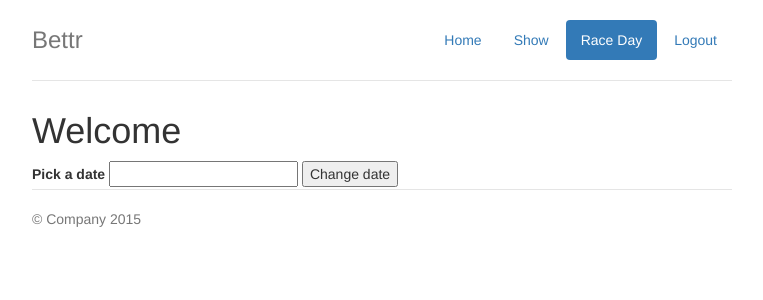
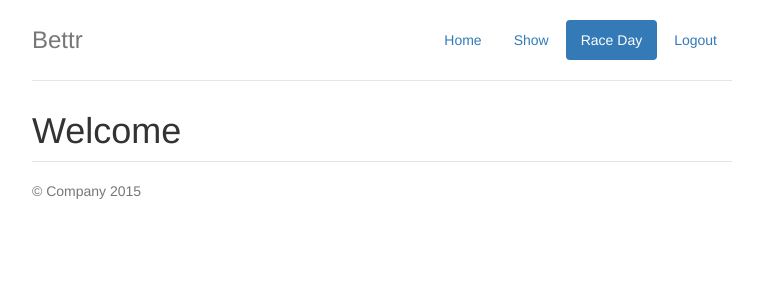
Before and after one commit to brunowenzel07/bet_bettr, a Flask app: template templates/racedaycourse.html in a window 1280 px wide. Shown: the top 300 px of the page, without its empty margins (258-1021 px from the left). Run offline with Flask 2, Linux system fonts and the light colour scheme; the template is opened without the code that fills it, so the values that code supplies are empty; some libraries are stand-ins or nearby versions.

Commit message:
Removed the datepicker

```diff
--- a/templates/racedaycourse.html
+++ b/templates/racedaycourse.html
@@ -39,12 +39,6 @@
         </div>
 
         <h1>Welcome {{user.Name}}</h1>
-
-        <form method="POST" action="/racedaycourse" id="date_form">
-          <label for="date">Pick a date</label>
-          <input type="text" name="date" id="date" value="{{current_date}}" required/>
-          <button type="submit">Change date</button>
-        </form>
 
         <div class="container-fluid">
           <div class="row">
@@ -122,7 +116,6 @@
         }
         return false;
       });
-      $("#date").datepicker({orientation:'top'});
     </script>
 
   </body>
```
